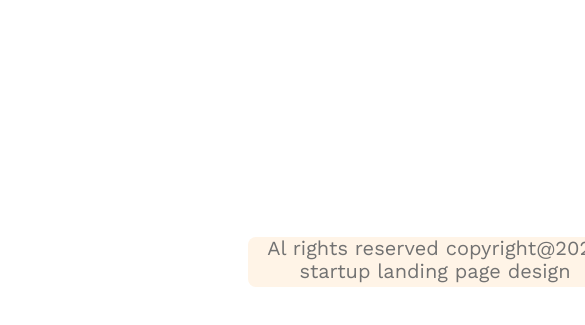
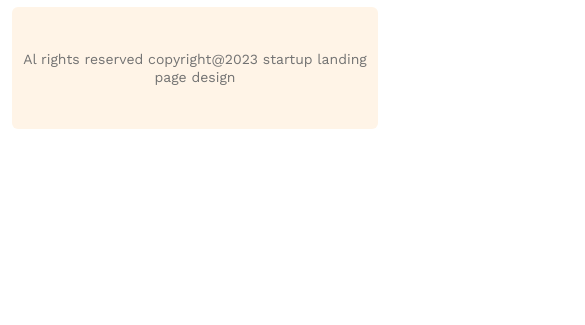
Before and after one commit to sourav-Cat/G3-architec-responsive, a plain HTML site: page index.html in a window 390 px wide. Shown: the part 7045-7370 px from the top of the page, 585 px wide, since content can reach past the window. After the commit the page ends 7184 px from the top, so only its background shows below. Drawn offline with nearby package versions, Linux system fonts and the light colour scheme.

Commit message:
G3 architect for live  footer update cur

```diff
--- a/style.css
+++ b/style.css
@@ -189,12 +189,15 @@ font-size: 3rem;
 /* footer design */
 
 .footer-body{
-width: 1440px;
-height: 50px;
-margin: 240px  240px 130px  240px ;
-border-radius: 8px;
-background: rgb(255, 244, 231);
-align-items: center;
+ width: 100%;
+  max-width: 1200px;
+  margin: 40px auto 20px auto;
+  min-height: 50px;
+  border-radius: 8px;
+  background: rgb(255, 244, 231);
+  align-items: center;
+  display: flex;
+  justify-content: center;
 
 }
 .footer-description{
@@ -204,6 +207,12 @@ font-weight: 400;
 line-height: 23px;
 letter-spacing: 0%;
 text-align: center;
+
+ font-size: 20px;
+  font-weight: 400;
+  line-height: 23px;
+  letter-spacing: 0%;
+  text-align: center;
 }
 
 
@@ -239,11 +248,16 @@ text-align: center;
     width: 100%;
 }
 .footer-body{
-gap: 24px;
-width: 100%;
-margin: 240px  240px 130px  240px ;
+    max-width: 95%;
+    margin: 20px auto;
+    min-height: 50px;
+    border-radius: 8px;
+    padding: 10px 5px;
 
 }
+  .footer-description {
+    font-size: 16px;
+  }
 
 
 }
@@ -255,4 +269,21 @@ margin: 240px  240px 130px  240px ;
     .our-feature{
         margin-left: 50px auto;
     }
+      .footer-body {
+    width: 95%;
+    margin: 10px auto;
+    min-height: 50px;
+    height: auto;
+    border-radius: 6px;
+    padding: 10px 5px;
+    display: flex;
+    justify-content: center;
+    align-items: center;
+  }
+  .footer-description {
+    font-size: 14px;
+    line-height: 18px;
+    padding: 0 5px;
+  }
+
 }
```
